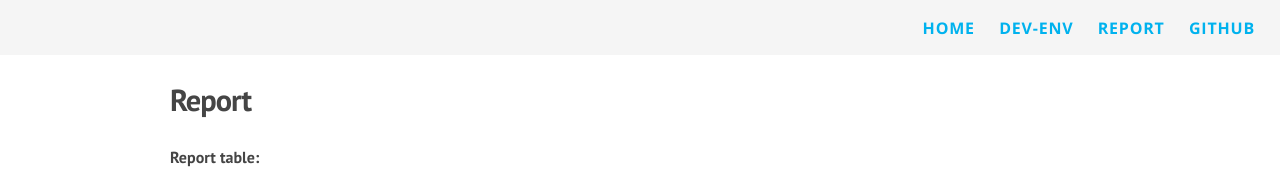
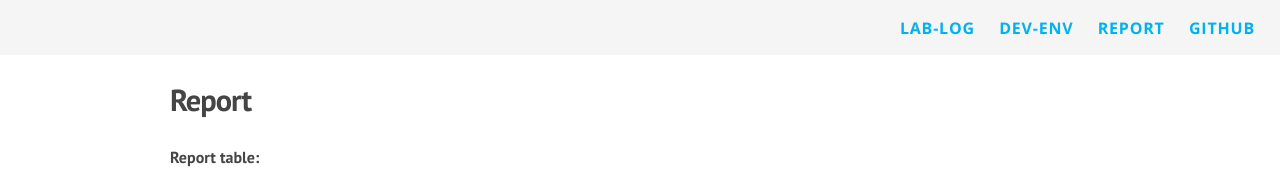
Before and after one commit to HSR-ChallP1-Whitespace/hsr-challp1-whitespace.github.io, a Jekyll site: the page built from report.md, in a window 1280 px wide. Shown: the top 183 px of the page. Built offline with Jekyll 4.4.1, drawn with Linux system fonts in a browser that asks for light colours; nearby versions of some CDN libraries; Markdown is read by kramdown in place of the engine named in the settings.

Commit message:
Renamed Home-Page to 'Lab-LOG'

```diff
--- a/_includes/header.html
+++ b/_includes/header.html
@@ -6,7 +6,7 @@
       </a>
 
       <div class="trigger">
-          <a class="page-link" href="{{ site.baseurl }}/">Home</a>
+          <a class="page-link" href="{{ site.baseurl }}/">Lab-LOG</a>
         {% for page in site.pages %}
           {% if page.title %}
           <a class="page-link" href="{{ page.url | prepend: site.baseurl }}">{{ page.title }}</a>
```
